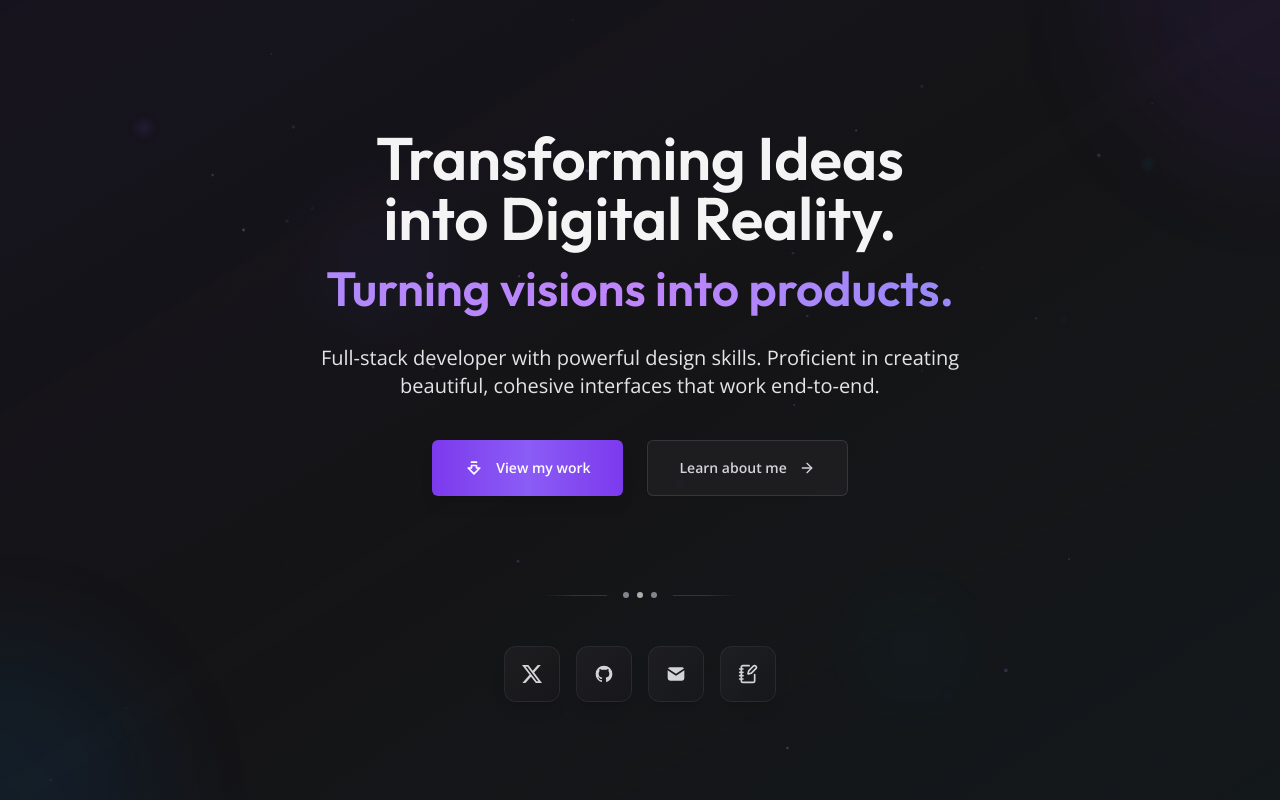
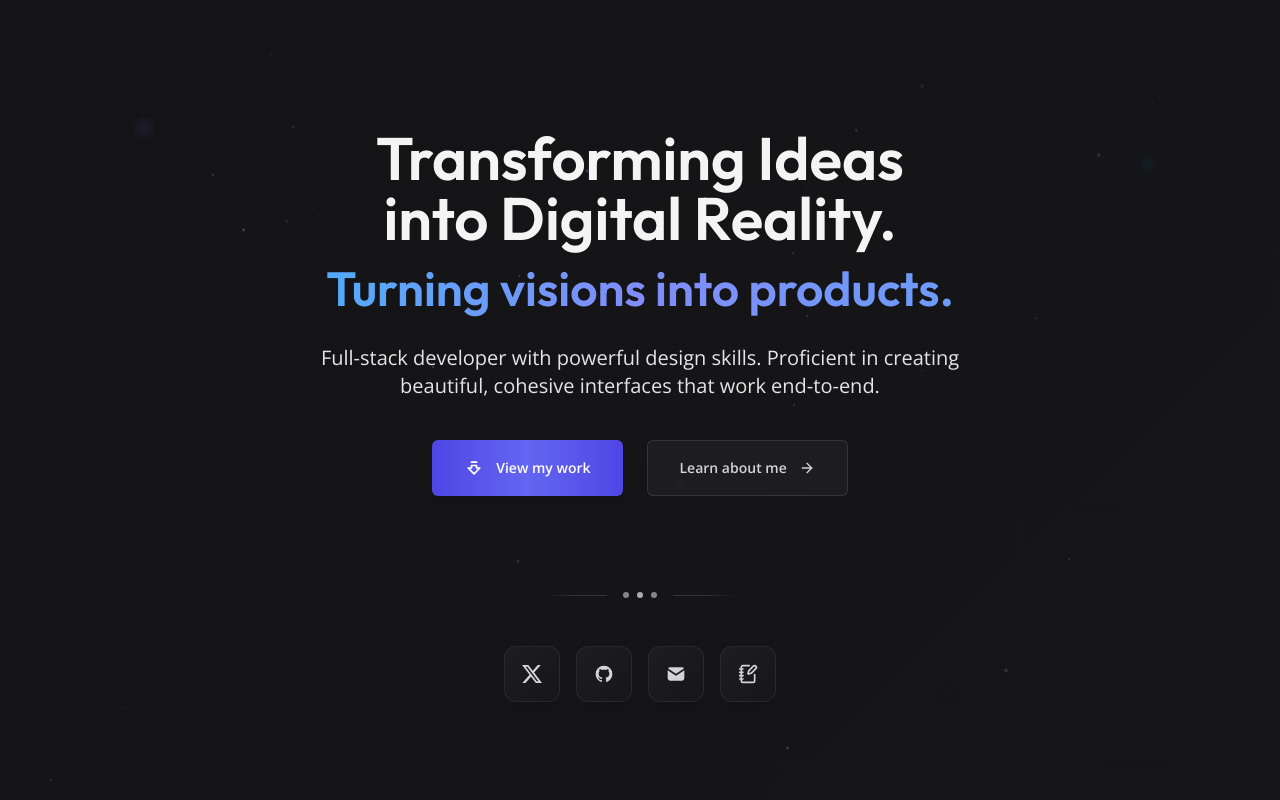
Before and after one commit to CarboxyDev/carboxy.tech, a Next.js app: page / in a window 1280 px wide. Shown: the top 800 px of the page. Built offline with nearby package versions, Linux system fonts and the light colour scheme; what tailwindcss-debug-screens would draw is missing.

Commit message:
Update primary color + Remove BackgroundEffects

```diff
--- a/src/app/(home)/about.tsx
+++ b/src/app/(home)/about.tsx
@@ -81,7 +81,7 @@ export const AboutSection = () => {
                   </div>
                   <div className="space-y-1">
                     <div className="flex items-center gap-3 text-gray-300">
-                      <div className="h-1.5 w-1.5 flex-shrink-0 rounded-full bg-violet-400" />
+                      <div className="h-1.5 w-1.5 flex-shrink-0 rounded-full bg-primary-400" />
                       <span className="font-medium">AI/ML Integration</span>
                     </div>
                     <p className="ml-5 text-sm text-gray-400">
--- a/src/app/(home)/hero.tsx
+++ b/src/app/(home)/hero.tsx
@@ -33,7 +33,7 @@ export const HeroSection = () => {
           Transforming Ideas into Digital Reality.
         </h1>
         <div
-          className="animate-fade-in-up bg-gradient-to-r from-violet-400 via-purple-400 to-indigo-400 bg-clip-text pb-2 text-3xl font-semibold text-transparent opacity-0 transition-all duration-300 hover:scale-[1.03] hover:drop-shadow-[0_0_20px_rgba(139,92,246,0.3)] md:text-4xl lg:text-5xl"
+          className="animate-fade-in-up bg-gradient-to-r from-sky-400 via-indigo-400 to-blue-400 bg-clip-text pb-2 text-3xl font-semibold text-transparent opacity-0 transition-all duration-300 hover:scale-[1.03] hover:drop-shadow-[0_0_20px_rgba(139,92,246,0.3)] md:text-4xl lg:text-5xl"
           style={{ animationDelay: '0.4s', animationFillMode: 'both' }}
         >
           Turning visions into products.
@@ -111,7 +111,7 @@ export const HeroSection = () => {
           </div>
         </div>
       </div>
-      <div className="absolute -left-2 -top-2 h-4 w-4 animate-pulse-slow rounded-full bg-violet-500/20 blur-sm" />
+      <div className="absolute -left-2 -top-2 h-4 w-4 animate-pulse-slow rounded-full bg-primary-500/20 blur-sm" />
       <div
         className="absolute -right-4 top-8 h-2 w-2 animate-pulse-slow rounded-full bg-cyan-500/20 blur-sm"
         style={{ animationDelay: '1s' }}
--- a/src/app/layout.tsx
+++ b/src/app/layout.tsx
@@ -1,7 +1,4 @@
-import {
-  BackgroundEffects,
-  ParticleEffect,
-} from '@/components/home/background-effects';
+import { ParticleEffect } from '@/components/home/background-effects';
 import { StructuredSEOData } from '@/components/structured-seo-data';
 import { TooltipProvider } from '@/components/vendor/tooltip';
 import { cn } from '@/lib/utils';
@@ -76,11 +73,10 @@ export default function RootLayout({
         className={cn(
           textFont.className,
           process.env.NODE_ENV == 'development' && 'debug-screens',
-          'bg-[#141416] text-white antialiased'
+          'text-white antialiased'
         )}
       >
         <StructuredSEOData />
-        <BackgroundEffects />
         <ParticleEffect />
         <TooltipProvider>{children}</TooltipProvider>
         <Analytics />
--- a/src/components/home/background-effects.tsx
+++ b/src/components/home/background-effects.tsx
@@ -1,44 +1,6 @@
 'use client';
 
 import { useEffect, useRef } from 'react';
-
-export const BackgroundEffects = () => {
-  return (
-    <div className="fixed inset-0 -z-10 overflow-hidden">
-      {/* Animated gradient mesh - more subtle */}
-      <div className="absolute inset-0 bg-gradient-to-br from-violet-950/10 via-transparent to-cyan-950/10" />
-
-      {/* Moving gradient orbs - reduced opacity */}
-      <div className="absolute -right-40 -top-40 h-80 w-80 animate-pulse-slow rounded-full bg-gradient-to-br from-violet-600/15 to-purple-600/15 blur-3xl" />
-      <div
-        className="absolute -bottom-40 -left-40 h-80 w-80 animate-pulse-slow rounded-full bg-gradient-to-br from-cyan-600/10 to-blue-600/10 blur-3xl"
-        style={{ animationDelay: '2s' }}
-      />
-
-      {/* Subtle grid pattern - even more subtle */}
-      <div
-        className="absolute inset-0 opacity-[0.01]"
-        style={{
-          backgroundImage: `
-            linear-gradient(rgba(255, 255, 255, 0.1) 1px, transparent 1px),
-            linear-gradient(90deg, rgba(255, 255, 255, 0.1) 1px, transparent 1px)
-          `,
-          backgroundSize: '50px 50px',
-        }}
-      />
-
-      {/* Ambient light spots - reduced opacity */}
-      <div
-        className="absolute left-1/4 top-1/4 h-32 w-32 animate-pulse-slow rounded-full bg-violet-500/5 blur-2xl"
-        style={{ animationDelay: '1s' }}
-      />
-      <div
-        className="absolute right-1/4 top-3/4 h-24 w-24 animate-pulse-slow rounded-full bg-cyan-500/5 blur-2xl"
-        style={{ animationDelay: '3s' }}
-      />
-    </div>
-  );
-};
 
 export const ParticleEffect = () => {
   const canvasRef = useRef<HTMLCanvasElement>(null);
@@ -68,43 +30,41 @@ export const ParticleEffect = () => {
       hue: number;
     }> = [];
 
-    // Create particles - reduced count and opacity
+    // Initialize the particles
     const createParticle = () => ({
       x: Math.random() * canvas.width,
       y: Math.random() * canvas.height,
       vx: (Math.random() - 0.5) * 0.5,
       vy: (Math.random() - 0.5) * 0.5,
       size: Math.random() * 1.5 + 0.5,
-      opacity: Math.random() * 0.15 + 0.05, // Reduced opacity
-      hue: Math.random() * 60 + 240, // Blue to purple range
+      opacity: Math.random() * 0.15 + 0.05,
+      hue: Math.random() * 60 + 240,
     });
 
-    // Initialize particles - reduced count
+    // Push the particles
     for (let i = 0; i < 30; i++) {
       particles.push(createParticle());
     }
 
+    // Animate the particles
     const animate = () => {
       ctx.clearRect(0, 0, canvas.width, canvas.height);
 
       particles.forEach((particle, index) => {
-        // Update position
         particle.x += particle.vx;
         particle.y += particle.vy;
 
-        // Wrap around edges
         if (particle.x < 0) particle.x = canvas.width;
         if (particle.x > canvas.width) particle.x = 0;
         if (particle.y < 0) particle.y = canvas.height;
         if (particle.y > canvas.height) particle.y = 0;
 
-        // Draw particle with reduced intensity
         ctx.beginPath();
         ctx.arc(particle.x, particle.y, particle.size, 0, Math.PI * 2);
         ctx.fillStyle = `hsla(${particle.hue}, 50%, 60%, ${particle.opacity})`;
         ctx.fill();
 
-        // Add subtle glow - reduced intensity
+        // Add subtle glow to particles
         ctx.shadowBlur = 8;
         ctx.shadowColor = `hsla(${particle.hue}, 50%, 60%, ${particle.opacity * 0.3})`;
         ctx.fill();
--- a/src/components/home/floating-particles.tsx
+++ b/src/components/home/floating-particles.tsx
@@ -31,7 +31,7 @@ const FloatingParticles = () => {
       {particles.map((particle) => (
         <div
           key={particle.id}
-          className="animate-float-magical absolute rounded-full bg-gradient-to-r from-violet-400/20 to-purple-400/20 blur-sm"
+          className="animate-float-magical absolute rounded-full bg-gradient-to-r from-sky-400/20 to-primary-400/20 blur-sm"
           style={{
             width: `${particle.size}px`,
             height: `${particle.size}px`,
--- a/tailwind.config.ts
+++ b/tailwind.config.ts
@@ -14,7 +14,7 @@ module.exports = {
           ...colors.zinc,
           550: '#5F5F65',
         },
-        primary: { ...colors.violet, DEFAULT: colors.violet[500] },
+        primary: { ...colors.indigo, DEFAULT: colors.indigo[500] },
         meta: '#0081FB',
         muted: '#F5F5F5',
         accent: {
```
